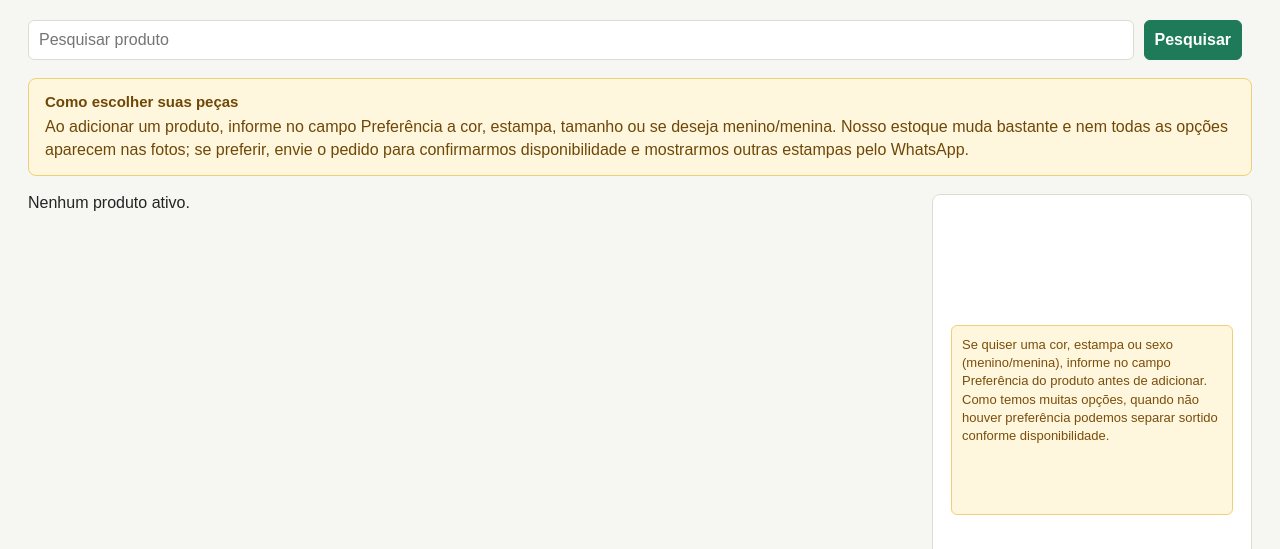
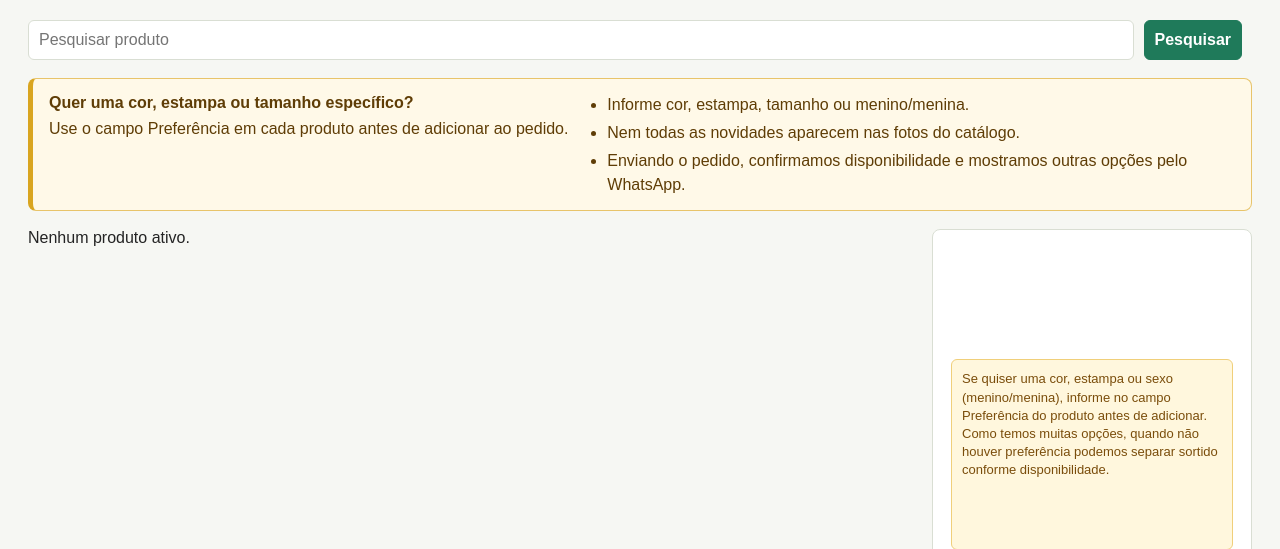
Before and after one commit to wiliansena/ravus_store, a Flask app: page /catalogo in a window 1280 px wide. Shown: the part 76-625 px from the top of the page. Run offline with Flask 3, Linux system fonts and the light colour scheme; data comes from the database, SQL or seed files in the repository; data that the repository does not hold is empty.

Commit message:
Refine catalog guidance message

```diff
--- a/static/style.css
+++ b/static/style.css
@@ -989,21 +989,41 @@ th {
   background: #eef7ff;
 }
 .catalog-guidance {
-  background: #fff7dd;
-  border: 1px solid #f0cf7a;
+  align-items: start;
+  background: #fff9e8;
+  border: 1px solid #e8c46a;
+  border-left: 5px solid #d9a51f;
   border-radius: 8px;
-  color: #6f4708;
+  color: #5f3d06;
+  display: grid;
+  gap: 12px;
+  grid-template-columns: minmax(0, .9fr) minmax(0, 1.1fr);
   margin-bottom: 18px;
   padding: 14px 16px;
 }
 
 .catalog-guidance strong {
   display: block;
-  font-size: 15px;
-  margin-bottom: 5px;
+  font-size: 16px;
+  line-height: 1.25;
+  margin-bottom: 4px;
 }
 
-.catalog-guidance p {
+.catalog-guidance p,
+.catalog-guidance ul {
   line-height: 1.45;
   margin: 0;
 }
+
+.catalog-guidance ul {
+  display: grid;
+  gap: 5px;
+  padding-left: 18px;
+}
+
+@media (max-width: 760px) {
+  .catalog-guidance {
+    grid-template-columns: 1fr;
+    padding: 13px 14px;
+  }
+}
--- a/templates/catalog.html
+++ b/templates/catalog.html
@@ -21,8 +21,15 @@
 </form>
 
 <section class="catalog-guidance">
-  <strong>Como escolher suas pe&ccedil;as</strong>
-  <p>Ao adicionar um produto, informe no campo Prefer&ecirc;ncia a cor, estampa, tamanho ou se deseja menino/menina. Nosso estoque muda bastante e nem todas as op&ccedil;&otilde;es aparecem nas fotos; se preferir, envie o pedido para confirmarmos disponibilidade e mostrarmos outras estampas pelo WhatsApp.</p>
+  <div>
+    <strong>Quer uma cor, estampa ou tamanho espec&iacute;fico?</strong>
+    <p>Use o campo Prefer&ecirc;ncia em cada produto antes de adicionar ao pedido.</p>
+  </div>
+  <ul>
+    <li>Informe cor, estampa, tamanho ou menino/menina.</li>
+    <li>Nem todas as novidades aparecem nas fotos do cat&aacute;logo.</li>
+    <li>Enviando o pedido, confirmamos disponibilidade e mostramos outras op&ccedil;&otilde;es pelo WhatsApp.</li>
+  </ul>
 </section>
 
 <section class="catalog-layout" data-whatsapp="{{ whatsapp }}">
```
